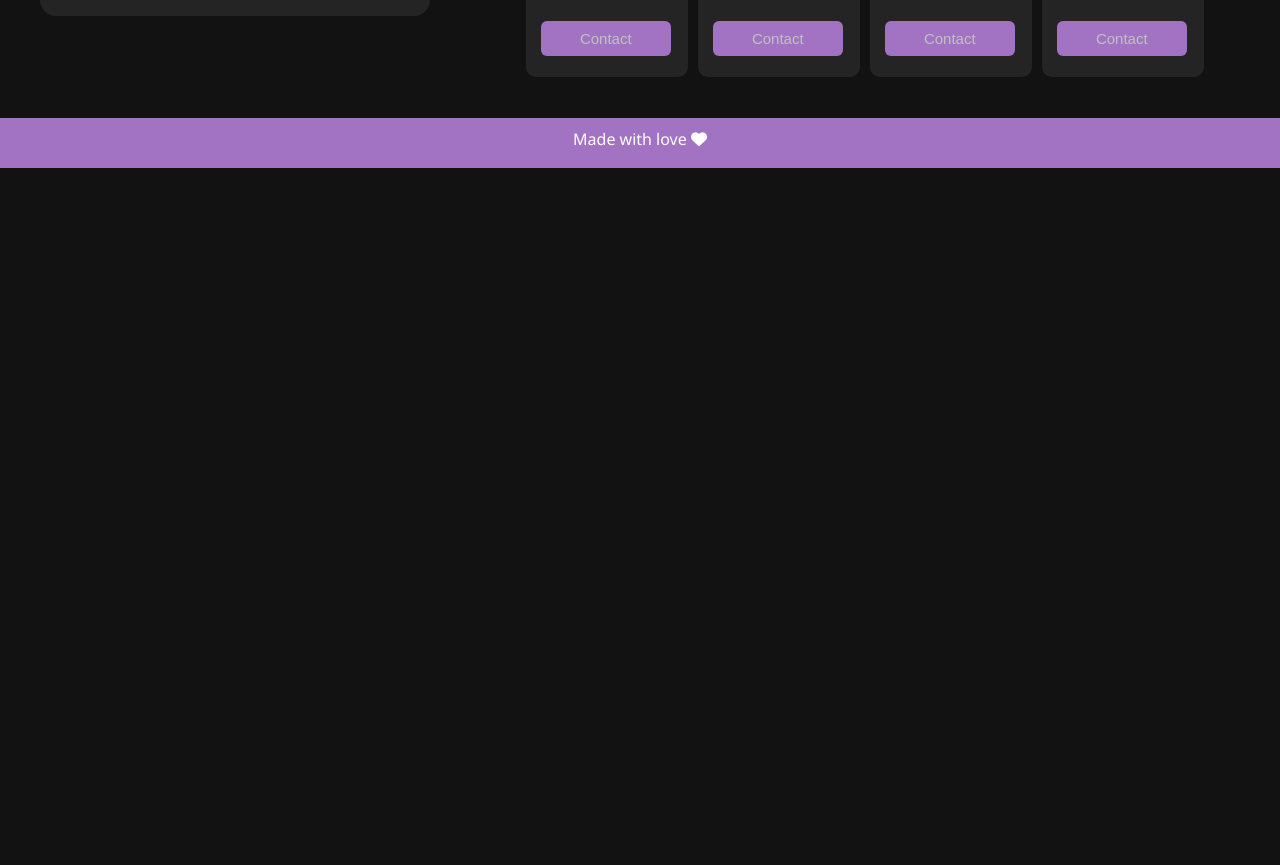
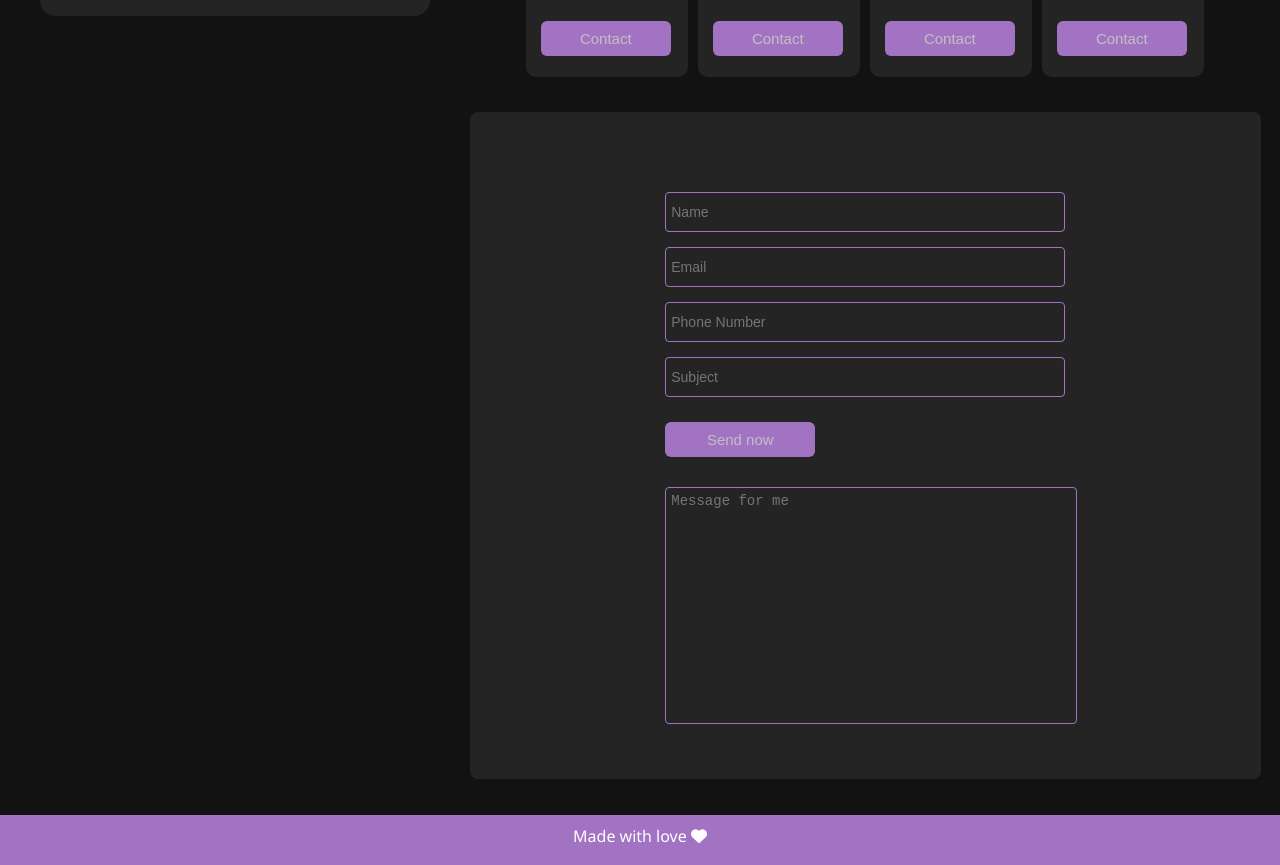
Before and after one commit to itzMK678/Profile, a React (Vite) app: page / in a window 1280 px wide. Shown: the part 617-1482 px from the top of the page. Before the commit the page ends 800 px from the top, so only its background shows below. Built offline with nearby package versions, Linux system fonts and the light colour scheme.

Commit message:
contact  box

```diff
--- a/src/Pages/Contactbox.jsx
+++ b/src/Pages/Contactbox.jsx
@@ -5,7 +5,7 @@ import "../components/Box.css"
 const Contactbox = () => {
   return (
     <>
-    {/* <div id="contact-me" style={{ marginTop:"30px",}}>
+    <div id="contact-me" style={{ marginTop:"30px",}}>
       <div className="abo"  style={{ display: "flex" ,margin:"20px",gap: "10px",paddingTop:"20px"}} >
         <div className="input-box" style={{marginTop:'20px' }}>
           <input type="text" placeholder="Name" />
@@ -18,7 +18,7 @@ const Contactbox = () => {
           <textarea id="msg" style={{ marginTop:'20px' }}placeholder="Message for me" rows="6" />
         </div>
       </div>
-    </div> */}
+    </div>
     </>
   );
 };
```
